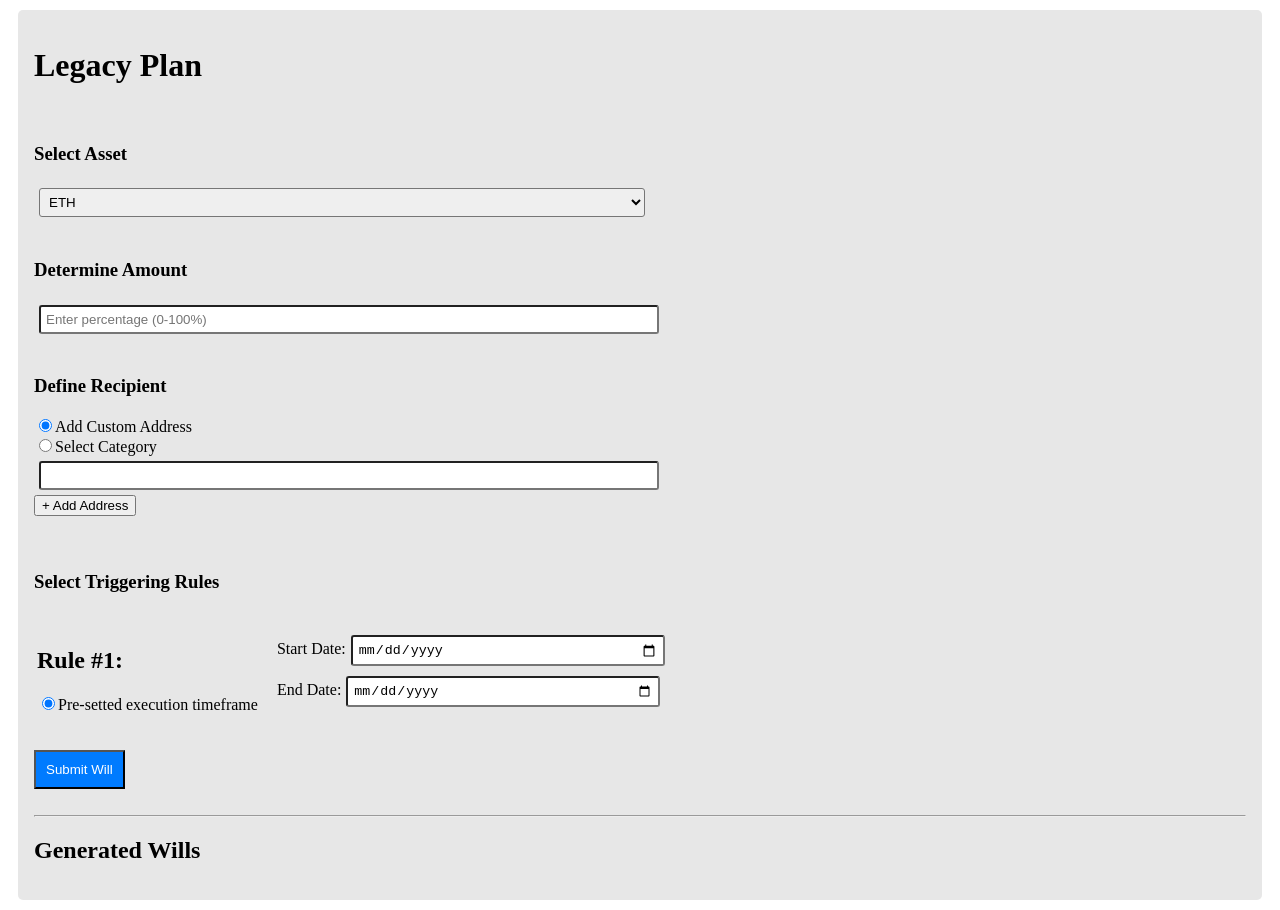
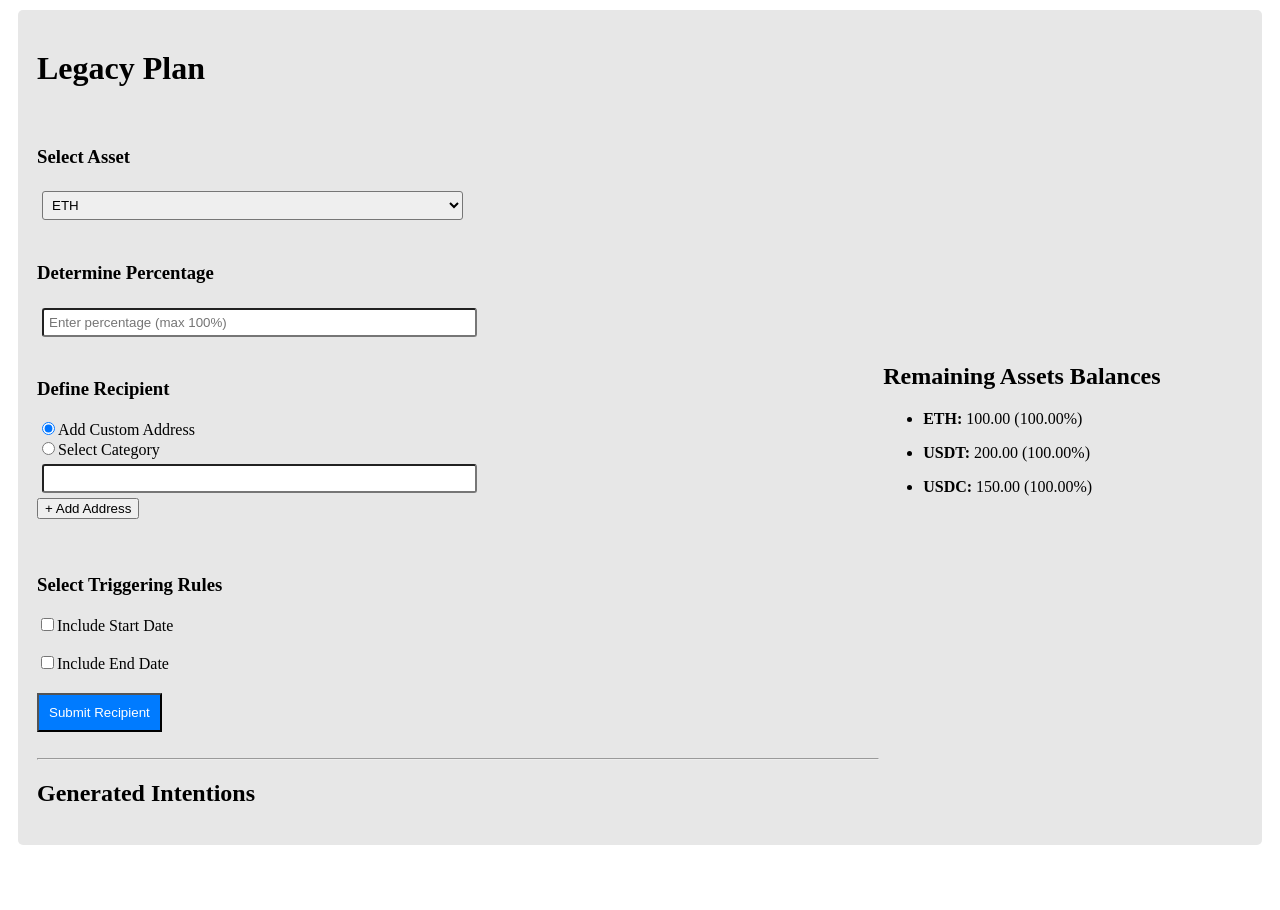
Before and after one commit to filippos-alexandros/Encode24, a Next.js app in the folder interface/: page /AddContract in a window 1280 px wide. After the commit the page ends 855 px from the top, so only its background shows below. Built offline with nearby package versions, Linux system fonts and the light colour scheme.

Commit message:
added form validations

```diff
--- a/interface/src/pages/AddContract.tsx
+++ b/interface/src/pages/AddContract.tsx
@@ -1,75 +1,137 @@
-import { useState } from 'react';
+import { useState } from "react";
 
 function AddContractPage() {
-  const [asset, setAsset] = useState('ETH');
-  const [amount, setAmount] = useState('');
-  const [recipientType, setRecipientType] = useState('customAddress');
-  const [customAddresses, setCustomAddresses] = useState(['']);
-  const [category, setCategory] = useState('unrestrained');
-  const [startDate, setStartDate] = useState('');
-  const [endDate, setEndDate] = useState('');
-  const [wills, setWills] = useState([]); // Array to store generated wills
+  const [asset, setAsset] = useState("ETH");
+  const [percentage, setPercentage] = useState("");
+  const [recipientType, setRecipientType] = useState("customAddress");
+  const [customAddresses, setCustomAddresses] = useState([""]);
+  const [category, setCategory] = useState("unrestrained");
+  const [startDateIncluded, setStartDateIncluded] = useState(false);
+  const [endDateIncluded, setEndDateIncluded] = useState(false);
+  const [startDate, setStartDate] = useState("");
+  const [endDate, setEndDate] = useState("");
+  const [wills, setWills] = useState([]);
+  const [warning, setWarning] = useState("");
+
+  // State for total amounts and percentages
+  const [totalAmounts, setTotalAmounts] = useState({
+    ETH: { amount: 100, percentage: 100, basePercentage: 100 },
+    USDT: { amount: 200, percentage: 100, basePercentage: 100 },
+    USDC: { amount: 150, percentage: 100, basePercentage: 100 },
+  });
 
   const handleAddAddress = () => {
-    setCustomAddresses([...customAddresses, '']);
+    setCustomAddresses([...customAddresses, ""]);
   };
 
   const handleSubmit = () => {
     const newWill = {
       asset,
-      amount,
+      percentage,
       recipientType,
-      customAddresses: recipientType === 'customAddress' ? customAddresses : [],
-      category: recipientType === 'selectCategory' ? category : '',
-      startDate,
-      endDate,
+      customAddresses: recipientType === "customAddress" ? customAddresses : [],
+      category: recipientType === "selectCategory" ? category : "",
+      startDate: startDateIncluded ? startDate : null,
+      endDate: endDateIncluded ? endDate : null,
+      amount: (totalAmounts[asset].amount * percentage) / 100,
     };
 
-    // Add new will to list of wills and clear form fields
     setWills([...wills, newWill]);
-    console.log(wills)
-    console.log(newWill)
-    setAmount('');
-    setCustomAddresses(['']);
-    setCategory('unrestrained');
-    setStartDate('');
-    setEndDate('');
+
+    setTotalAmounts((prevAmounts) => {
+      const updatedAmount = prevAmounts[asset].amount - (prevAmounts[asset].amount * percentage) / 100;
+      const updatedPercentage = prevAmounts[asset].percentage - (prevAmounts[asset].basePercentage * percentage) / 100;
+      return {
+        ...prevAmounts,
+        [asset]: {
+          amount: updatedAmount,
+          percentage: updatedPercentage,
+          basePercentage: prevAmounts[asset].basePercentage,
+        },
+      };
+    });
+
+    setPercentage("");
+    setWarning("");
+    setCustomAddresses([""]);
+    setCategory("unrestrained");
+    setStartDate("");
+    setEndDate("");
+  };
+
+  const handlePercentageChange = (e) => {
+    const enteredPercentage = parseFloat(e.target.value);
+    const remainingPercentage = totalAmounts[asset].percentage;
+
+    if (enteredPercentage > remainingPercentage) {
+      setWarning(`Cannot exceed ${remainingPercentage}% of ${asset} remaining.`);
+    } else {
+      setWarning("");
+    }
+
+    setPercentage(e.target.value);
   };
 
   return (
-    <div style={{ backgroundColor: "#e7e7e7", padding: "1em", borderRadius: "5px", margin: "10px" }}>
+    <div
+      style={{
+        backgroundColor: "#e7e7e7",
+        padding: "1em",
+        borderRadius: "5px",
+        margin: "10px",
+      }}
+    >
+      <table style={{ width: "100%" }}>
+        <tbody>
+          <tr>
+            <td className="align-top" style={{ width: "70%" }}>
               <h1 className="title">Legacy Plan</h1>
-<br></br>
+              <br />
               <h3 className="subtitle">Select Asset</h3>
               <select
-        style={{ minWidth: "300px", width: "50%", padding: "5px", margin: "5px", borderRadius: "3px" }}
-         value={asset} onChange={(e) => setAsset(e.target.value)}>
+                style={{
+                  minWidth: "300px",
+                  width: "50%",
+                  padding: "5px",
+                  margin: "5px",
+                  borderRadius: "3px",
+                }}
+                value={asset}
+                onChange={(e) => setAsset(e.target.value)}
+              >
                 <option value="ETH">ETH</option>
                 <option value="USDT">USDT</option>
                 <option value="USDC">USDC</option>
               </select>
-<br></br>
-<br></br>
-      <h3 className="subtitle">Determine Amount</h3>
+              <br />
+              <br />
+              <h3 className="subtitle">Determine Percentage</h3>
               <input
-        style={{ minWidth: "300px", width: "50%", padding: "5px", margin: "5px", borderRadius: "3px" }}
+                style={{
+                  minWidth: "300px",
+                  width: "50%",
+                  padding: "5px",
+                  margin: "5px",
+                  borderRadius: "3px",
+                }}
                 type="number"
                 min="0"
                 max="100"
-        value={amount}
-        onChange={(e) => setAmount(e.target.value)}
-        placeholder="Enter percentage (0-100%)"
+                value={percentage}
+                onChange={handlePercentageChange}
+                placeholder={`Enter percentage (max ${totalAmounts[asset].percentage}%)`}
               />
-<br></br>
-<br></br>
+              {warning && <p style={{ color: "red" }}>{warning}</p>}
+              <br />
+              <br />
               <h3 className="subtitle">Define Recipient</h3>
               <div>
                 <input
                   type="radio"
                   id="customAddress"
                   value="customAddress"
-          checked={recipientType === 'customAddress'}
-          onChange={() => setRecipientType('customAddress')}
+                  checked={recipientType === "customAddress"}
+                  onChange={() => setRecipientType("customAddress")}
                 />
                 <label htmlFor="customAddress">Add Custom Address</label>
               </div>
@@ -78,18 +140,24 @@ function AddContractPage() {
                   type="radio"
                   id="selectCategory"
                   value="selectCategory"
-          checked={recipientType === 'selectCategory'}
-          onChange={() => setRecipientType('selectCategory')}
+                  checked={recipientType === "selectCategory"}
+                  onChange={() => setRecipientType("selectCategory")}
                 />
                 <label htmlFor="selectCategory">Select Category</label>
               </div>
 
-      {recipientType === 'customAddress' && (
+              {recipientType === "customAddress" && (
                 <div>
                   {customAddresses.map((address, index) => (
                     <div key={index}>
                       <input
-                style={{ minWidth: "300px", width: "50%", padding: "5px", margin: "5px", borderRadius: "3px" }}
+                        style={{
+                          minWidth: "300px",
+                          width: "50%",
+                          padding: "5px",
+                          margin: "5px",
+                          borderRadius: "3px",
+                        }}
                         type="text"
                         value={address}
                         onChange={(e) => {
@@ -104,12 +172,20 @@ function AddContractPage() {
                 </div>
               )}
 
-      {recipientType === 'selectCategory' && (
+              {recipientType === "selectCategory" && (
                 <div>
                   <h4>Categories</h4>
                   <select
-            style={{ minWidth: "300px", width: "50%", padding: "5px", margin: "5px", borderRadius: "3px" }}
-            value={category} onChange={(e) => setCategory(e.target.value)}>
+                    style={{
+                      minWidth: "300px",
+                      width: "50%",
+                      padding: "5px",
+                      margin: "5px",
+                      borderRadius: "3px",
+                    }}
+                    value={category}
+                    onChange={(e) => setCategory(e.target.value)}
+                  >
                     <option value="unrestrained">Unrestrained</option>
                     <option value="universities">Universities</option>
                     <option value="healthcare">Healthcare</option>
@@ -117,65 +193,139 @@ function AddContractPage() {
                   </select>
                 </div>
               )}
-<br></br>
-<br></br>
+              <br />
+              <br />
               <h3 className="subtitle">Select Triggering Rules</h3>
-<div className="table-responsive">
-  <table className="table">
-    <tbody>
-      <tr>
-        <td className="align-top" > {/* Add align-top class to the first cell */}
               <div>
-            <h2>Rule #1: </h2>
+                <label>
                   <input
-              type="radio" id="preSetTimeframe" value="preSetTimeframe" defaultChecked />
-            <label htmlFor="preSetTimeframe">Pre-setted execution timeframe</label>
+                    type="checkbox"
+                    checked={startDateIncluded}
+                    onChange={() => setStartDateIncluded(!startDateIncluded)}
+                  />
+                  Include Start Date
+                </label>
+                <br />
+                {startDateIncluded && (
+                  <input
+                    type="date"
+                    value={startDate}
+                    onChange={(e) => setStartDate(e.target.value)}
+                    style={{
+                      minWidth: "300px",
+                      width: "50%",
+                      padding: "5px",
+                      margin: "5px",
+                      borderRadius: "3px",
+                    }}
+                  />
+                )}
+                <br />
+                <label>
+                  <input
+                    type="checkbox"
+                    checked={endDateIncluded}
+                    onChange={() => setEndDateIncluded(!endDateIncluded)}
+                  />
+                  Include End Date
+                </label>
+                <br />
+                {endDateIncluded && (
+                  <input
+                    type="date"
+                    value={endDate}
+                    onChange={(e) => setEndDate(e.target.value)}
+                    style={{
+                      minWidth: "300px",
+                      width: "50%",
+                      padding: "5px",
+                      margin: "5px",
+                      borderRadius: "3px",
+                    }}
+                  />
+                )}
               </div>
+              <button
+                onClick={handleSubmit}
+                style={{
+                  marginTop: "20px",
+                  padding: "10px",
+                  backgroundColor: "#007BFF",
+                  color: "#FFF",
+                }}
+                disabled={Boolean(warning)}
+              >
+                Submit Recipient
+              </button>
+              <br />
+              <br />
+              <hr />
+              <h2 className="subtitle">Generated Intentions</h2>
+              <ul>
+                {wills.map((will, index) => (
+                  <li
+                    key={index}
+                    style={{
+                      marginBottom: "10px",
+                      padding: "10px",
+                      border: "1px solid #ccc",
+                    }}
+                  >
+                    <p>
+                      <strong>Asset:</strong> {will.asset}
+                    </p>
+                    <p>
+                      <strong>Percentage:</strong> {will.percentage}%
+                    </p>
+                    <p>
+                      <strong>Amount:</strong> {will.amount.toFixed(2)}
+                    </p>
+                    <p>
+                      <strong>Recipient:</strong>{" "}
+                      {will.recipientType === "customAddress"
+                        ? "Custom Address"
+                        : "Category"}
+                    </p>
+                    {will.recipientType === "customAddress" && (
+                      <p>
+                        <strong>Addresses:</strong>{" "}
+                        {will.customAddresses.join(", ")}
+                      </p>
+                    )}
+                    {will.recipientType === "selectCategory" && (
+                      <p>
+                        <strong>Category:</strong> {will.category}
+                      </p>
+                    )}
+                    <p>
+                      <strong>Start Date:</strong>{" "}
+                      {will.startDate || "Not included"}
+                    </p>
+                    <p>
+                      <strong>End Date:</strong> {will.endDate || "Not included"}
+                    </p>
+                  </li>
+                ))}
+              </ul>
             </td>
-        <td className="align-top" style={{ padding: "1em" }}> {/* Add align-top class to the second cell */}
-          <div>
-            <label htmlFor="startDate">Start Date:</label>
-            <input
-                  style={{ minWidth: "300px", width: "50%", padding: "5px", margin: "5px", borderRadius: "3px" }}
-                  type="date" id="startDate" />
-          </div>
-          <div>
-            <label htmlFor="endDate">End Date:</label>
-            <input
-              style={{ minWidth: "300px", width: "50%", padding: "5px", margin: "5px", borderRadius: "3px" }}
-              type="date" id="endDate" />
-          </div>
+            <td className="align-top" style={{ width: "30%" }}>
+              <h2 className="subtitle">
+Remaining Assets Balances</h2>
+              <ul>
+                {Object.entries(totalAmounts).map(([asset, data]) => (
+                  <li key={asset}>
+                    <p>
+                      <strong>{asset}:</strong> {data.amount.toFixed(2)}{" "}
+                      ({data.percentage.toFixed(2)}%)
+                    </p>
+                  </li>
+                ))}
+              </ul>
             </td>
           </tr>
         </tbody>
       </table>
     </div>
-
-      <button onClick={handleSubmit} style={{ marginTop: "20px", padding: "10px", backgroundColor: "#007BFF", color: "#FFF" }}>
-        Submit Will
-      </button>
-<br></br>
-<br></br>
-<hr></hr>
-      <h2 className="subtitle">Generated Wills</h2>
-      <ul>
-        {wills.map((will, index) => (
-          <li key={index} style={{ marginBottom: "10px", padding: "10px", border: "1px solid #ccc" }}>
-            <p><strong>Asset:</strong> {will.asset}</p>
-            <p><strong>Amount:</strong> {will.amount}%</p>
-            <p><strong>Recipient:</strong> {will.recipientType === 'customAddress' ? 'Custom Address' : 'Category'}</p>
-            {will.recipientType === 'customAddress' && (
-              <p><strong>Addresses:</strong> {will.customAddresses.join(', ')}</p>
-            )}
-            {will.recipientType === 'selectCategory' && (
-              <p><strong>Category:</strong> {will.category}</p>
-            )}
-            <p><strong>Start Date:</strong> {will.startDate}</p>
-            <p><strong>End Date:</strong> {will.endDate}</p>
-          </li>
-        ))}
-      </ul>
-    </div>
   );
 }
 
```
Lines whose indentation alone changed are shown as unchanged.
